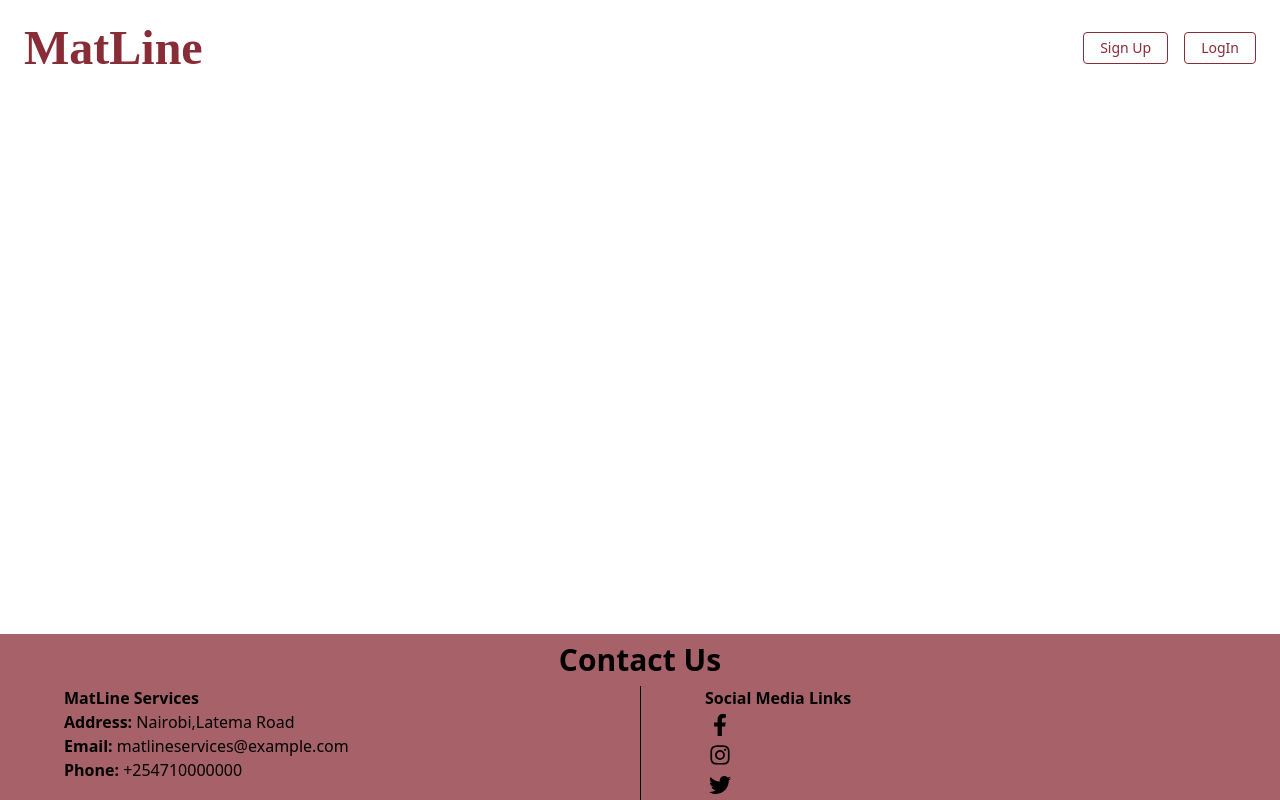
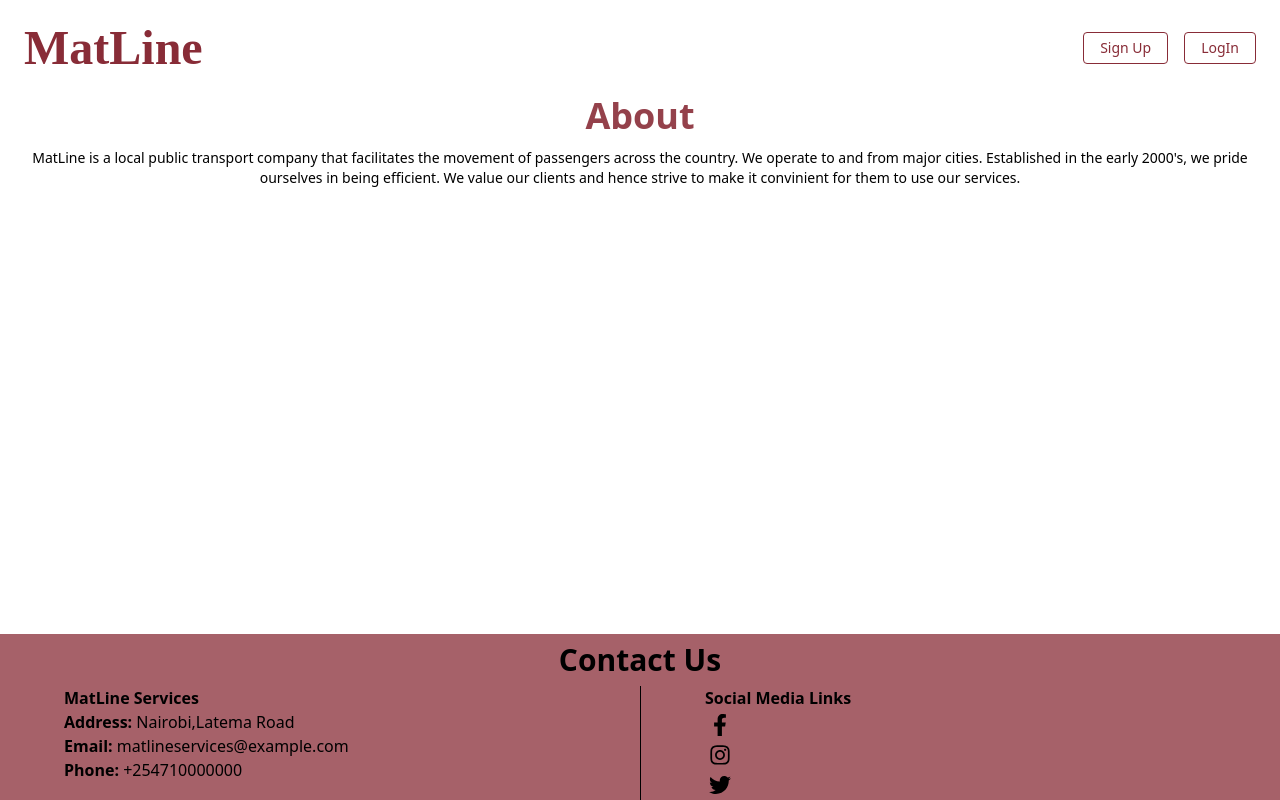
Before and after one commit to annomao/matline, a React (Create React App) app: page / in a window 1280 px wide. Built offline with nearby package versions, Linux system fonts and the light colour scheme.

Commit message:
add about section

```diff
--- a/src/components/About.js
+++ b/src/components/About.js
@@ -2,7 +2,14 @@ import React from "react";
 
 const About = () =>{
   return(
-    <></>
+    <section className="text-center">
+      <h1 className="font-bold text-4xl text-app-maroon/90 poppins mb-3">About</h1>
+      <div className="px-3 md:px-5 text-xs md:text-sm poppins">
+      MatLine is a local public transport company that facilitates the movement of passengers across the country.
+      We operate to and from major cities. Established in the early 2000's, we pride ourselves in being efficient.
+      We value our clients and hence strive to make it convinient for them to use our services.
+      </div>
+    </section>
   )
 }
 export default About
```
